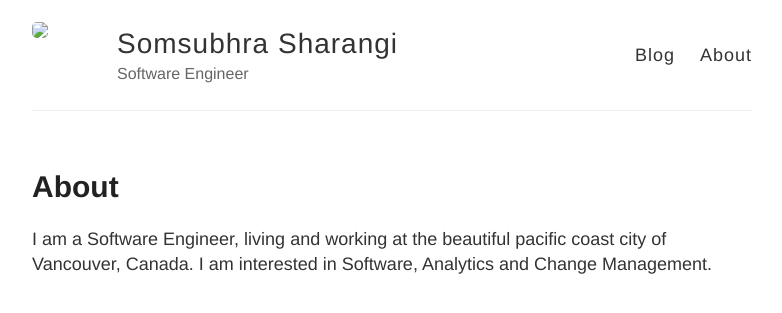
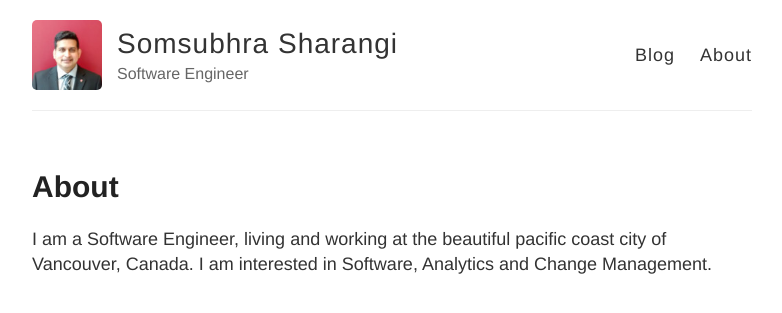
Before and after one commit to sharangi/sharangi.github.io, a Jekyll site: the page built from about.md, in a window 1280 px wide. Shown: the top 313 px of the page, without its empty margins (248-1030 px from the left). Built offline with Jekyll 4.4.1, drawn with Linux system fonts in a browser that asks for light colours.

Commit message:
Figuring out paths

```diff
--- a/_config.yml
+++ b/_config.yml
@@ -9,7 +9,7 @@ name: Somsubhra Sharangi
 description: Software Engineer
 
 # URL of your avatar or profile pic (you could use your GitHub profile pic)
-avatar: images/photo-2.jpg
+avatar: https://raw.githubusercontent.com/sharangi/sharangi.github.io/master/images/photo-2.jpg
 
 #
 # Flags below are optional
```
